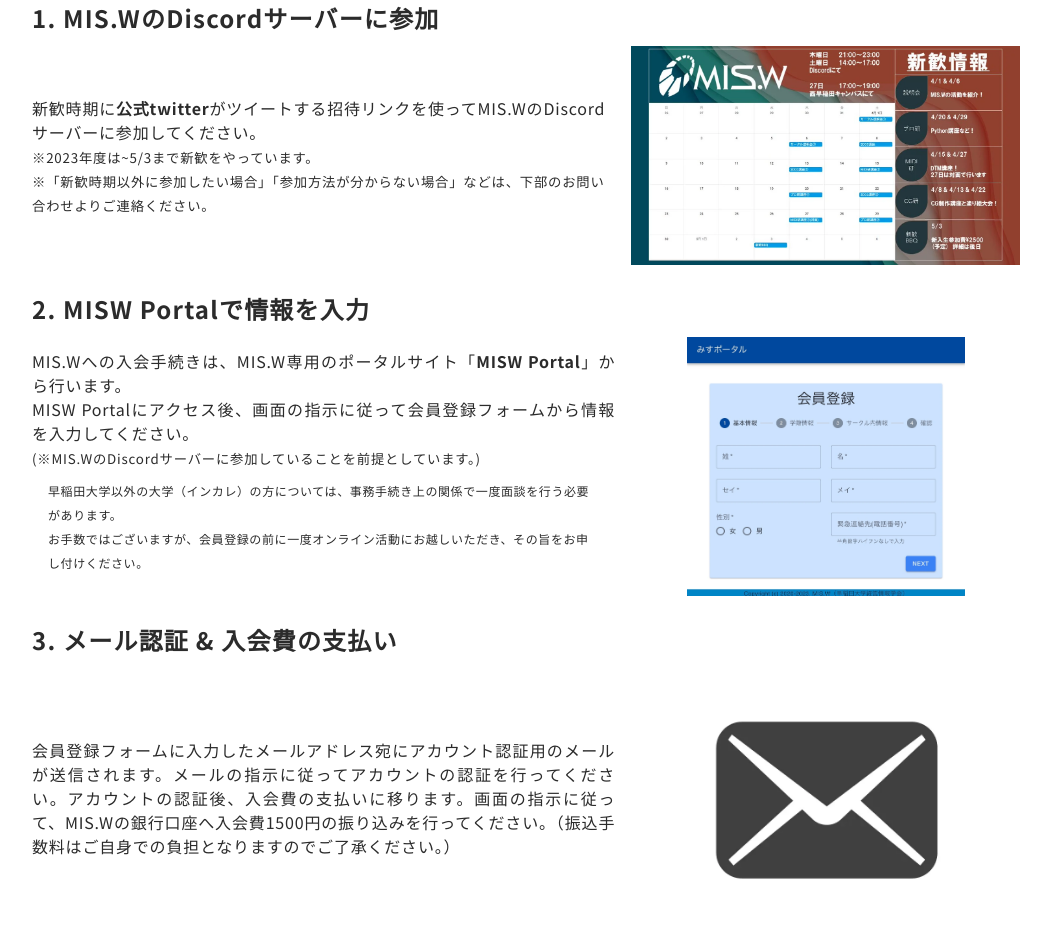
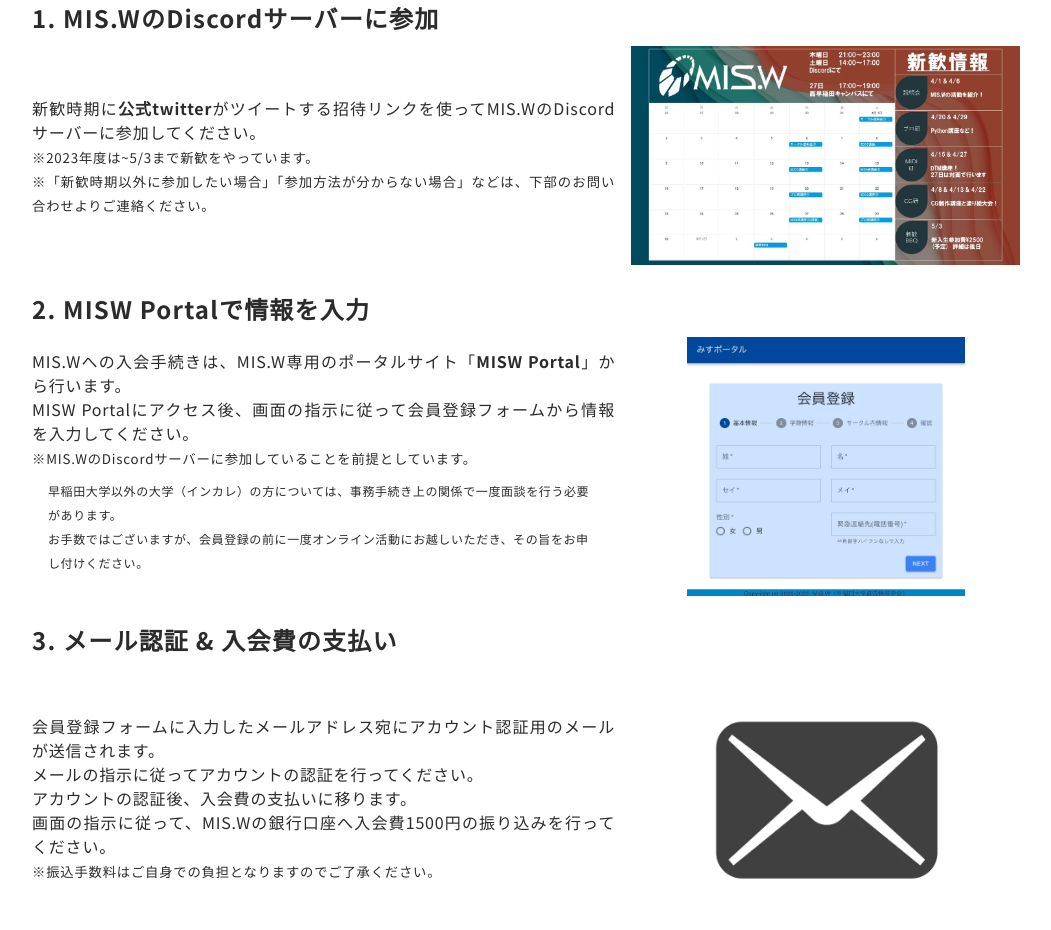
Before and after one commit to MISW/misw-jp, a website: page src/join.ejs in a window 1280 px wide. Shown: the part 1006-1936 px from the top of the page, without its empty margins (114-1165 px from the left). Drawn offline with nearby package versions, Linux system fonts and the light colour scheme; files that its build step writes are made by us from their sources; a web font is replaced by a local one.

Commit message:
Some fix

```diff
--- a/config.yaml
+++ b/config.yaml
@@ -1,6 +1,10 @@
 event:
   url: 'https://event.misw.jp/c101/'
   image: 'images/og.webp'
+
+join:
+  url: 'https://twitter.com/misw_info/status/1638361049505353728'
+  image: 'img/join-schedule.webp'
 
 blog:
   url: 'https://blog.misw.jp/'
@@ -31,10 +35,15 @@
     data: '木曜日 早稲田大学西早稲田キャンパス52号館302教室<br />土曜日 Discordによるオンライン活動'
   e:
     name: '部室'
-    data: '戸山キャンパス学生会館　E927'
+    data: '戸山キャンパス学生会館 E927'
   f:
-    name: '会費 (半期)'
-    data: '新入生 1500円<br/>既存生 3000円'
+    name: '会費(半期)'
+    a:
+      name: '新規入会'
+      data: '1500円'
+    b:
+      name: '継続'
+      data: '3000円'
 
 kanbu:
   a:
--- a/src/components/_join.ejs
+++ /dev/null
@@ -1,61 +0,0 @@
-<!-- mainly based from https://github.com/MISW/event-misw-jp/blob/main/src/shinkan2022/index.html -->
-<div id="join" class="join join_content">
-  <div class="join-procedure">
-    <div class="join-procedure_step">
-      <h3 class="join-procedure_step_heading">MIS.WのDiscordサーバーに参加</h3>
-      <div class="join-procedure_step_content">
-        <div class="join-procedure_step_content_desc">
-          <p>新歓時期に<a href="https://twitter.com/misw_info">公式twitter</a>がツイートする招待リンクを使ってMIS.WのDiscordサーバーに参加してください。</p>
-          <p>
-            <small>※2023年度は~5/3まで新歓をやっています。</small>
-          </p>
-          <p>
-            <small>※「新歓時期以外に参加したい場合」「参加方法が分からない場合」などは、下部のお問い合わせよりご連絡ください。</small>
-          </p>
-        </div>
-        <div>
-          <a href="https://twitter.com/misw_info/status/1638361049505353728?s=20" target="_blank" rel="noopener noreferrer">
-            <img src="img/shinkan2023.webp" alt="新歓2023スケジュール" />
-          </a>
-        </div>
-      </div>
-    </div>
-    <div class="join-procedure_step">
-      <h3 class="join-procedure_step_heading">MISW Portalで情報を入力</h3>
-      <div class="join-procedure_step_content">
-        <div class="join-procedure_step_content_desc">
-          <p class="justified">
-            MIS.Wへの入会手続きは、MIS.W専用のポータルサイト「<a href="https://portal.misw.jp/signup" target="_blank" rel="noopener noreferrer">MISW Portal</a
-            >」から行います。
-          </p>
-          <p class="justified">MISW Portalにアクセス後、画面の指示に従って会員登録フォームから情報を入力してください。</p>
-          <p class="justified">
-            <small> (※MIS.WのDiscordサーバーに参加していることを前提としています。) </small>
-          </p>
-          <p class="join-main_notice">
-            早稲田大学以外の大学（インカレ）の方については、事務手続き上の関係で一度面談を行う必要があります。<br />お手数ではございますが、会員登録の前に一度オンライン活動にお越しいただき、その旨をお申し付けください。
-          </p>
-        </div>
-        <div>
-          <img src="img/portal-signup-form.webp" alt="MIS.W Portal登録画面" class="join-procedure_step_content_img" />
-        </div>
-      </div>
-    </div>
-    <div class="join-procedure_step">
-      <h3 class="join-procedure_step_heading">メール認証 &amp; 入会費の支払い</h3>
-      <div class="join-procedure_step_content">
-        <div class="join-procedure_step_content_desc">
-          <p class="justified">
-            会員登録フォームに入力したメールアドレス宛にアカウント認証用のメールが送信されます。メールの指示に従ってアカウントの認証を行ってください。アカウントの認証後、入会費の支払いに移ります。画面の指示に従って、MIS.Wの銀行口座へ<span
-              class="tmp"
-              ><%- fee.a.name %><%- fee.a.data %>円</span
-            >の振り込みを行ってください。（振込手数料はご自身での負担となりますのでご了承ください。）
-          </p>
-        </div>
-        <div>
-          <img src="img/email.webp" alt="メール" class="join-procedure_step_content_img" />
-        </div>
-      </div>
-    </div>
-  </div>
-</div>
--- a/src/components/_overview.ejs
+++ b/src/components/_overview.ejs
@@ -35,7 +35,7 @@
         </tr>
         <tr>
           <td><%- overview.f.name %></td>
-          <td><%- overview.f.data %></td>
+          <td><%- overview.f.a.name %>: <%- overview.f.a.data %><br /><%- overview.f.b.name %>: <%- overview.f.b.data %></td>
         </tr>
       </table>
     </div>
--- a/src/join.ejs
+++ b/src/join.ejs
@@ -30,17 +30,70 @@
                 <div class="main-ttl-letters">入会方法</div>
               </div>
             </h1>
-            <%- include('components/_join.ejs') %>
+            <div id="join" class="join join_content">
+              <div class="join-procedure">
+                <div class="join-procedure_step">
+                  <h3 class="join-procedure_step_heading">MIS.WのDiscordサーバーに参加</h3>
+                  <div class="join-procedure_step_content">
+                    <div class="join-procedure_step_content_desc">
+                      <p class="justified">
+                        新歓時期に<a href="https://twitter.com/misw_info/">公式twitter</a
+                        >がツイートする招待リンクを使ってMIS.WのDiscordサーバーに参加してください。<br />
+                        <small>
+                          ※2023年度は~5/3まで新歓をやっています。<br />
+                          ※「新歓時期以外に参加したい場合」「参加方法が分からない場合」などは、下部のお問い合わせよりご連絡ください。<br />
+                        </small>
+                      </p>
+                    </div>
+                    <div>
+                      <a href="<%- join.url %>" target="_blank" rel="noopener noreferrer">
+                        <img src="<%- join.image %>" alt="新歓2023スケジュール" />
+                      </a>
+                    </div>
+                  </div>
+                </div>
+                <div class="join-procedure_step">
+                  <h3 class="join-procedure_step_heading">MISW Portalで情報を入力</h3>
+                  <div class="join-procedure_step_content">
+                    <div class="join-procedure_step_content_desc">
+                      <p class="justified">
+                        MIS.Wへの入会手続きは、MIS.W専用のポータルサイト「<a href="https://portal.misw.jp/signup" target="_blank" rel="noopener noreferrer"
+                          >MISW Portal</a
+                        >」から行います。<br />
+                        MISW Portalにアクセス後、画面の指示に従って会員登録フォームから情報を入力してください。<br />
+                        <small> ※MIS.WのDiscordサーバーに参加していることを前提としています。<br /> </small>
+                      </p>
+                      <p class="join-main_notice">
+                        早稲田大学以外の大学（インカレ）の方については、事務手続き上の関係で一度面談を行う必要があります。<br />
+                        お手数ではございますが、会員登録の前に一度オンライン活動にお越しいただき、その旨をお申し付けください。<br />
+                      </p>
+                    </div>
+                    <div>
+                      <img src="img/portal-signup.webp" alt="MIS.W Portal登録画面" class="join-procedure_step_content_img" />
+                    </div>
+                  </div>
+                </div>
+                <div class="join-procedure_step">
+                  <h3 class="join-procedure_step_heading">メール認証 &amp; 入会費の支払い</h3>
+                  <div class="join-procedure_step_content">
+                    <div class="join-procedure_step_content_desc">
+                      <p class="justified">
+                        会員登録フォームに入力したメールアドレス宛にアカウント認証用のメールが送信されます。<br />
+                        メールの指示に従ってアカウントの認証を行ってください。<br />
+                        アカウントの認証後、入会費の支払いに移ります。<br />
+                        画面の指示に従って、MIS.Wの銀行口座へ<span>入会費<%- overview.f.a.data %></span>の振り込みを行ってください。<br />
+                        <small> ※振込手数料はご自身での負担となりますのでご了承ください。<br /> </small>
+                      </p>
+                    </div>
+                    <div>
+                      <img src="img/email.webp" alt="メール" class="join-procedure_step_content_img" />
+                    </div>
+                  </div>
+                </div>
+              </div>
+            </div>
           </section>
         </div>
-        <!--
-        <div id="container">
-          <div class="main-txt -center">
-            昨年度の入会案内は、<a href="https://event.misw.jp/shinkan2022/" target="_blank" rel="noopener noreferrer">新歓サイト2022</a
-            >にて詳しくご案内しております。
-          </div>
-        </div>
-        -->
       </main>
       <%- include('components/_footer') %>
     </div>
```
Also changed, not shown: src/img/join-schedule.webp (renamed from src/img/shinkan2023.webp), src/img/portal-signup.webp (renamed from src/img/portal-signup-form.webp).
